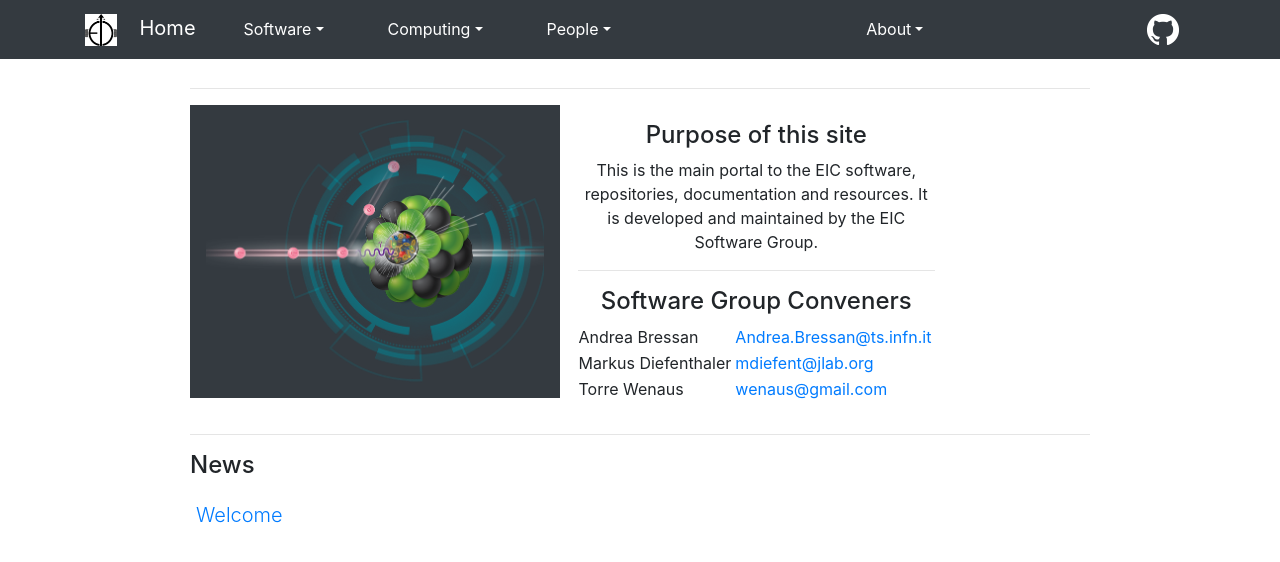
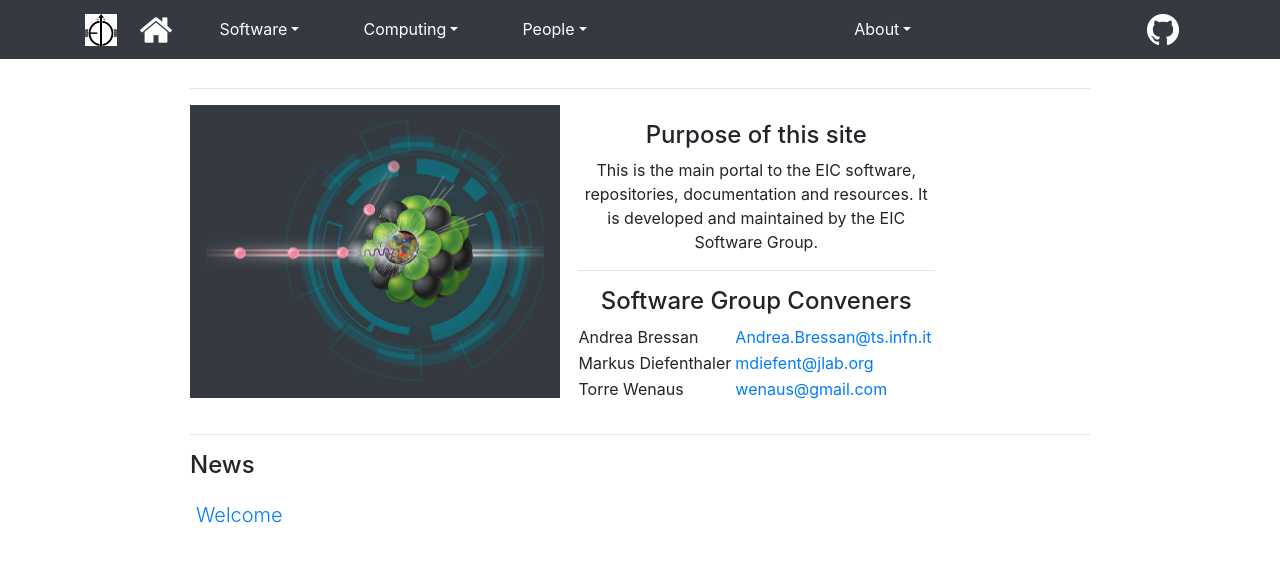
Before and after one commit to kkauder/eic.github.io, a Jekyll site: the page built from index.html, in a window 1280 px wide. Shown: the top 562 px of the page. Built offline with Jekyll 4.4.1, drawn with Linux system fonts in a browser that asks for light colours; nearby versions of some CDN libraries.

Commit message:
Cleanup of the "autodrop" function, added the Home icon

```diff
--- a/_config.yml
+++ b/_config.yml
@@ -22,8 +22,9 @@
 blank: 'target="_blank"'
 
 # Layout/decorations
-logo: /assets/images/site/EIClogo_small.png
-external_link: /assets/images/site/external-link-48.png
+eic_logo: /assets/images/site/EIClogo_small.png
+home_icon: /assets/images/site/house-32.png
+external_icon: /assets/images/site/external-link-48.png
 
 display_news: yes
 #
--- a/_includes/layouts/autodrop_data.md
+++ b/_includes/layouts/autodrop_data.md
@@ -4,9 +4,6 @@
 {% when "teams" %}	{% assign theCollection=site.teams %}
 {% when "about" %}	{% assign theCollection=site.about %}
 {% endcase %}
-
-
-{% assign external_link='<img src="{{ site.external_link | relative_url }}">' %}
 
 {% assign the_menu = site.data.menus | where: "name", include.what | first %}
 
@@ -24,7 +21,7 @@
 
 {% if submenu.link %}
 {% assign theLink=submenu.link %}
-<a class="dropdown-item" href="{{ theLink }}" {{ site.blank }}>{{ submenu.full }}&nbsp;<img src="{{ site.external_link | relative_url }}" height="12" width="12"></a>
+<a class="dropdown-item" href="{{ theLink }}" {{ site.blank }}>{{ submenu.full }}&nbsp;<img src="{{ site.external_icon | relative_url }}" height="12" width="12"></a>
 {% else %}
 
 {% assign item=theCollection | where: "name", submenu.name | first %}
--- a/_includes/layouts/navbar.html
+++ b/_includes/layouts/navbar.html
@@ -3,7 +3,10 @@
   <div class="container">
 
     <a class="navbar-brand" href="{{ '/' | relative_url }}">
-      <img src="{{ site.logo | relative_url }}" height="32" width="32">&nbsp;&nbsp;&nbsp;&nbsp;Home
+      <img src="{{ site.eic_logo | relative_url }}" height="32" width="32">
+      &nbsp;&nbsp;
+      <img src="{{ site.home_icon | relative_url }}" height="32" width="32">
+<!--      &nbsp;&nbsp;&nbsp;&nbsp;Home -->
     </a>
 
     <button class="navbar-toggler" type="button" data-toggle="collapse" data-target="#navbarCollapse" aria-controls="navbarCollapse" aria-expanded="false" aria-label="Toggle navigation">
```
Also changed, not shown: assets/images/site/house-32.png (added).
